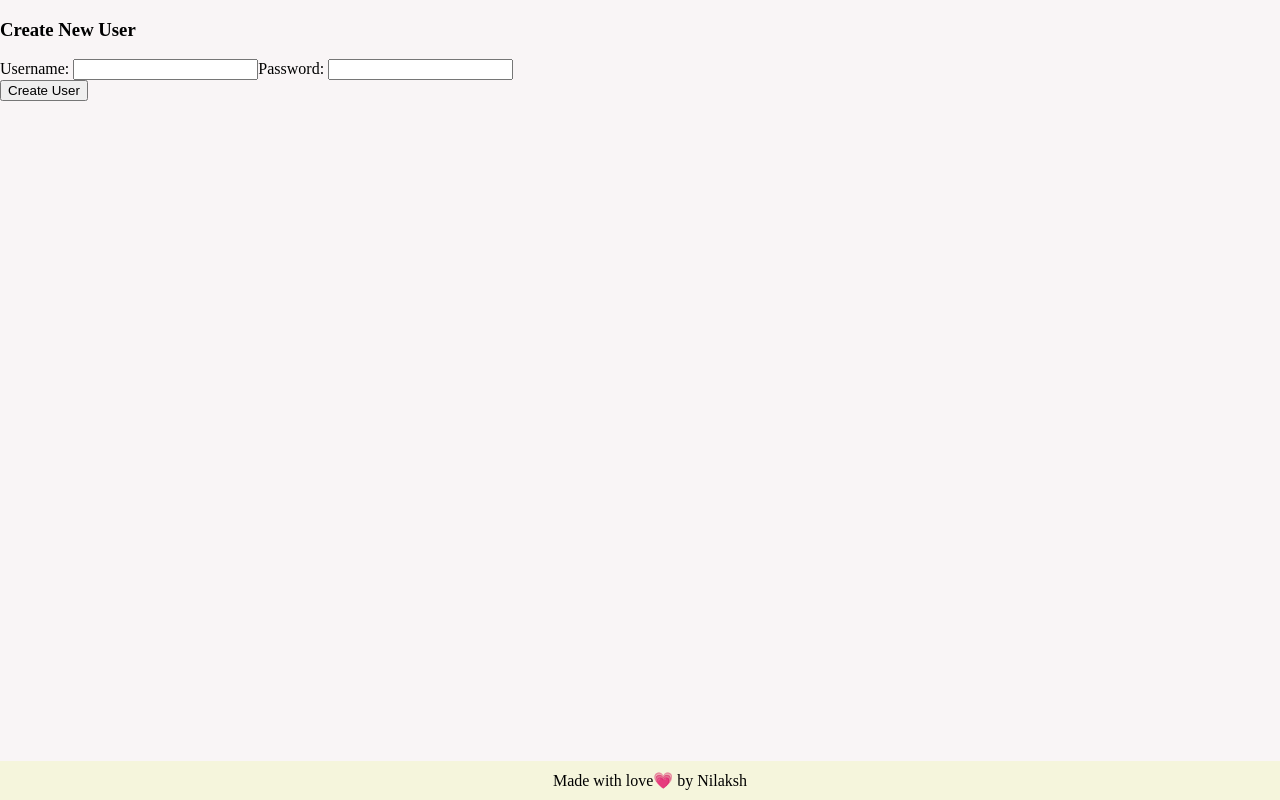
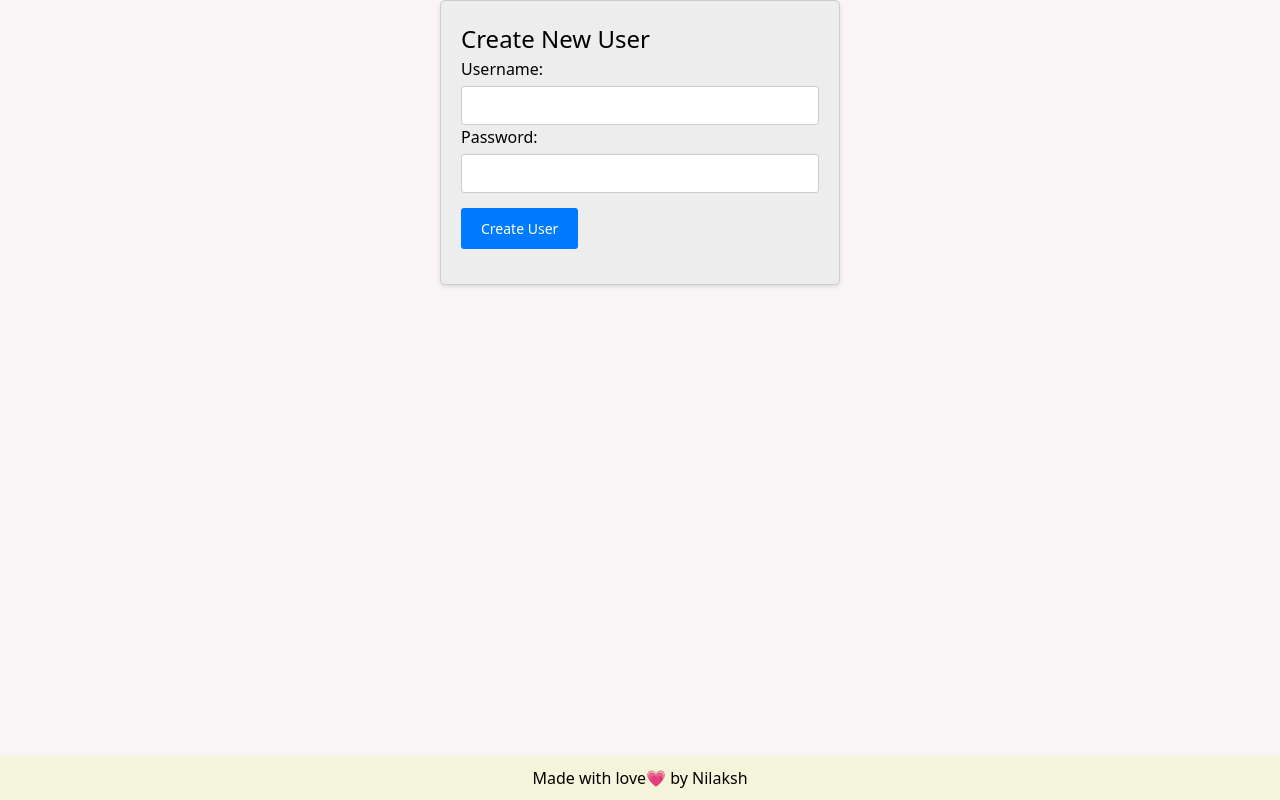
Before and after one commit to Nilakshhh/2048-game, a React (Create React App) app: page /signup in a window 1280 px wide. Built offline with nearby package versions, Linux system fonts and the light colour scheme; a web font is replaced by a local one.

Commit message:
add some css to form

```diff
--- a/public/index.html
+++ b/public/index.html
@@ -9,6 +9,7 @@
       name="description"
       content="Web site created using create-react-app"
     />
+    <script src="https://cdn.tailwindcss.com"></script>
     <link rel="apple-touch-icon" href="%PUBLIC_URL%/logo192.png" />
     <link href="https://fonts.googleapis.com/css?family=Source+Sans+Pro:700" rel="stylesheet">
 
@@ -16,6 +17,7 @@
     <title>2048</title>
     <link rel="stylesheet" href="styles/styles.css">
     <link rel="stylesheet" href="styles/home.css">
+    <link rel="stylesheet" href="styles/signup.css">
       <style>
   @import url('https://fonts.googleapis.com/css2?family=Borel&family=Dai+Banna+SIL:ital@1&display=swap');
 </style>
--- /dev/null
+++ b/public/styles/signup.css
@@ -0,0 +1,47 @@
+.form-container {
+    max-width: 400px;
+    margin: 0 auto;
+    padding: 20px;
+    border: 1px solid #ccc;
+    border-radius: 5px;
+    box-shadow: 0px 2px 4px rgba(0, 0, 0, 0.1);
+    background-color: #EEEDED;
+  }
+
+  .form-heading {
+    margin-top: 0;
+    font-size: 24px;
+  }
+
+  .form-group {
+    margin-bottom: 15px;
+  }
+
+  label {
+    display: block;
+    margin-bottom: 5px;
+  }
+
+  .form-control {
+    width: 100%;
+    padding: 8px;
+    font-size: 14px;
+    border: 1px solid #ccc;
+    border-radius: 3px;
+  }
+
+  .btn-primary {
+    background-color: #007bff;
+    color: #fff;
+    border: none;
+    padding: 10px 20px;
+    font-size: 14px;
+    border-radius: 3px;
+    cursor: pointer;
+  }
+
+  .response-message {
+    font-size: 14px;
+    color: #FE0000;
+    margin-top: 10px;
+  }
--- a/src/components/create-user.component.js
+++ b/src/components/create-user.component.js
@@ -60,19 +60,21 @@ export default class CreateUser extends Component {
 
   render() {
     return (
-      <div>
-        <h3>Create New User</h3>
+    <div className='form-container'>
+      <h3 className='form-heading'>Create New User</h3>
       <form onSubmit={this.onSubmit}>
         <div className="form-group">
-            <label>Username: </label>
-            <input  type="text"
+          <label>Username:</label>
+          <input
+            type="text"
             required
             className="form-control"
             value={this.state.username}
             onChange={this.onChangeUsername}
           />
-            <label>Password: </label>
-            <input  type="password"
+          <label>Password:</label>
+          <input
+            type="password"
             required
             className="form-control"
             value={this.state.password}
@@ -83,7 +85,7 @@ export default class CreateUser extends Component {
           <input type="submit" value="Create User" className="btn btn-primary" />
         </div>
       </form>
-        <p>{this.state.responseMessage}</p>
+      <p className="response-message">{this.state.responseMessage}</p>
     </div>
   )
   }
```
Lines whose indentation alone changed are shown as unchanged.
